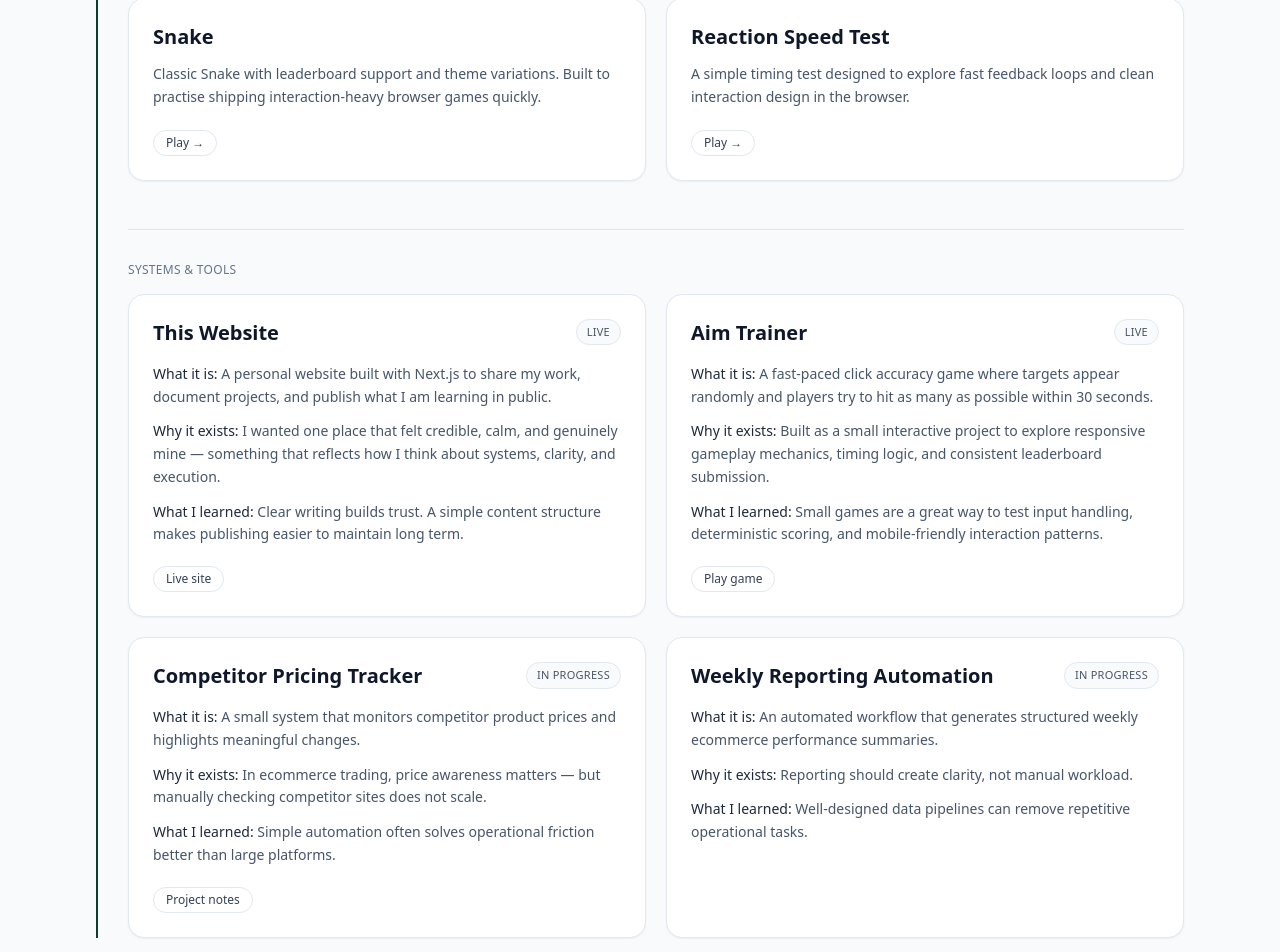
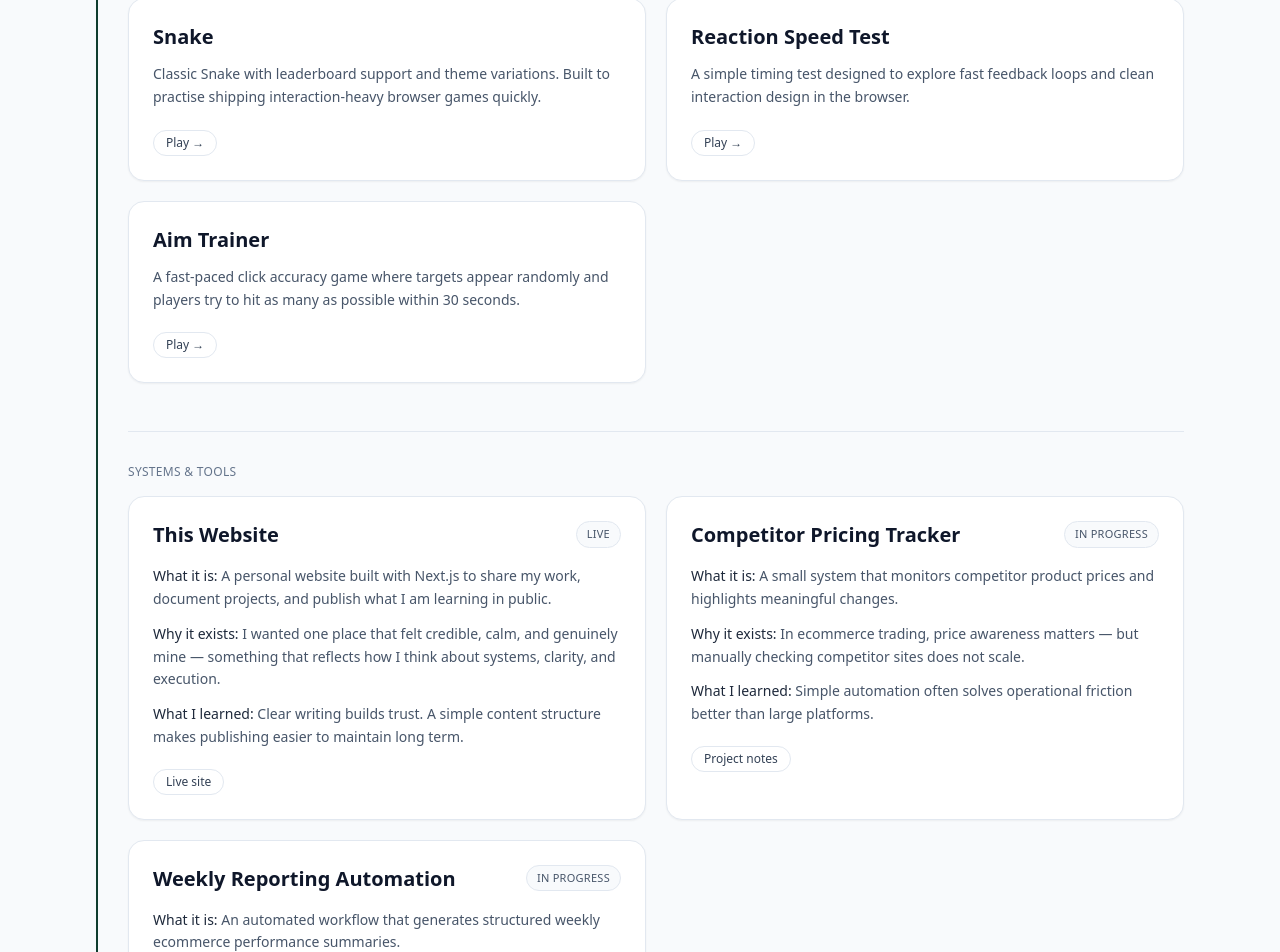
Before and after one commit to adammastersuk/adammasters.co.uk, a Next.js app: page /builds in a window 1280 px wide. Shown: the part 1076-2028 px from the top of the page. Built offline with nearby package versions, Linux system fonts and the light colour scheme.

Commit message:
build page update aim trainer

```diff
--- a/app/builds/page.tsx
+++ b/app/builds/page.tsx
@@ -48,7 +48,13 @@ const featuredPlayableBuilds = [
     description:
       'A simple timing test designed to explore fast feedback loops and clean interaction design in the browser.',
     href: 'https://builds.adammasters.co.uk/reaction-speed-test'
-  }
+  },
+  {
+    title: 'Aim Trainer',
+    description:
+      'A fast-paced click accuracy game where targets appear randomly and players try to hit as many as possible within 30 seconds.',
+    href: 'https://builds.adammasters.co.uk/aim-trainer'
+  },
 ];
 
 export default function BuildsPage() {
--- a/data/builds.ts
+++ b/data/builds.ts
@@ -63,22 +63,6 @@ export const buildProjects: BuildProject[] = [
       }
     ]
   },
-  {
-  title: 'Aim Trainer',
-  status: 'Live',
-  what:
-    'A fast-paced click accuracy game where targets appear randomly and players try to hit as many as possible within 30 seconds.',
-  why:
-    'Built as a small interactive project to explore responsive gameplay mechanics, timing logic, and consistent leaderboard submission.',
-  learned:
-    'Small games are a great way to test input handling, deterministic scoring, and mobile-friendly interaction patterns.',
-  links: [
-    {
-      label: 'Play game',
-      href: 'https://builds.adammasters.co.uk/aim-trainer'
-    }
-  ]
-},
 
   {
     title: 'Competitor Pricing Tracker',
```
